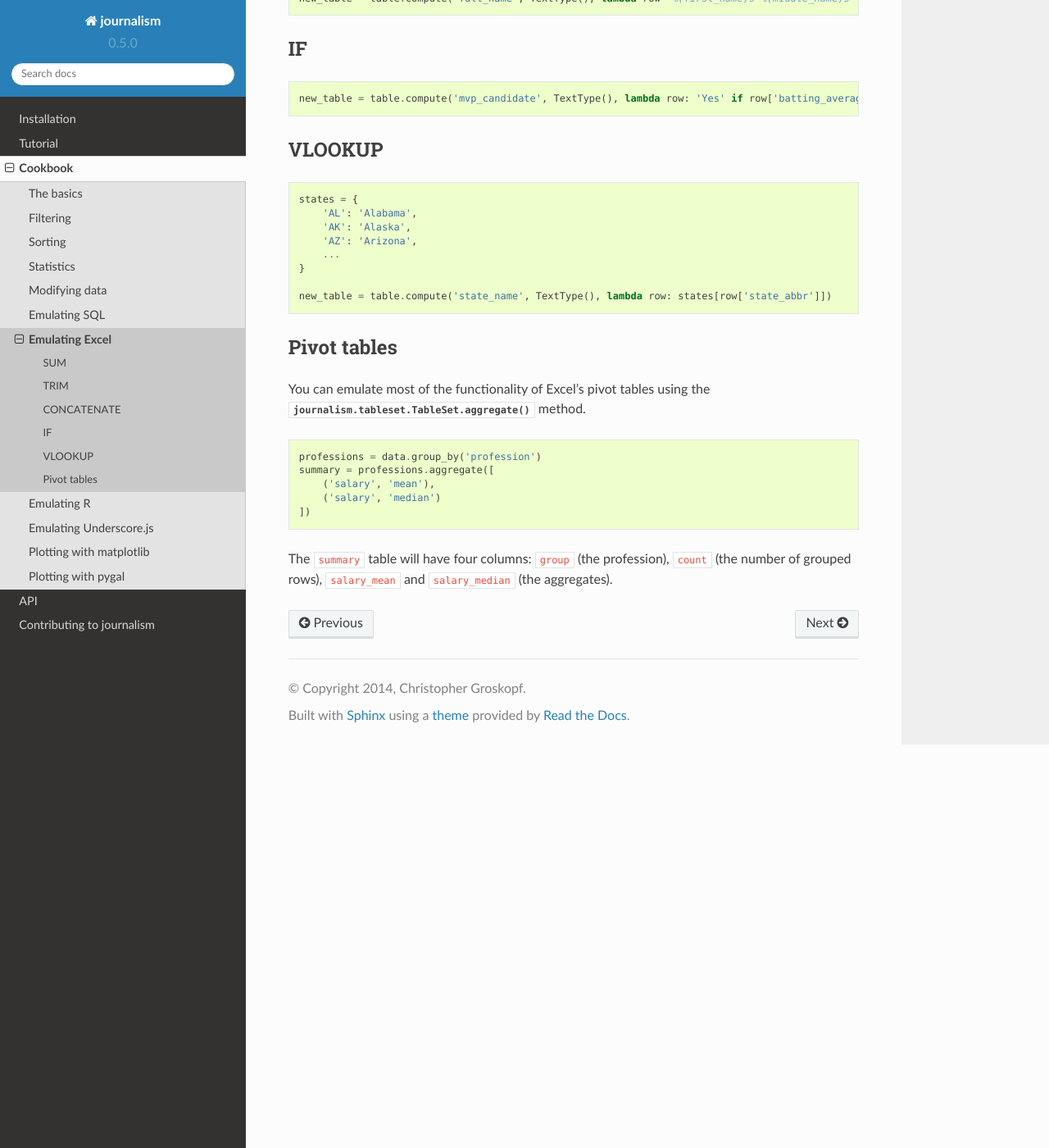
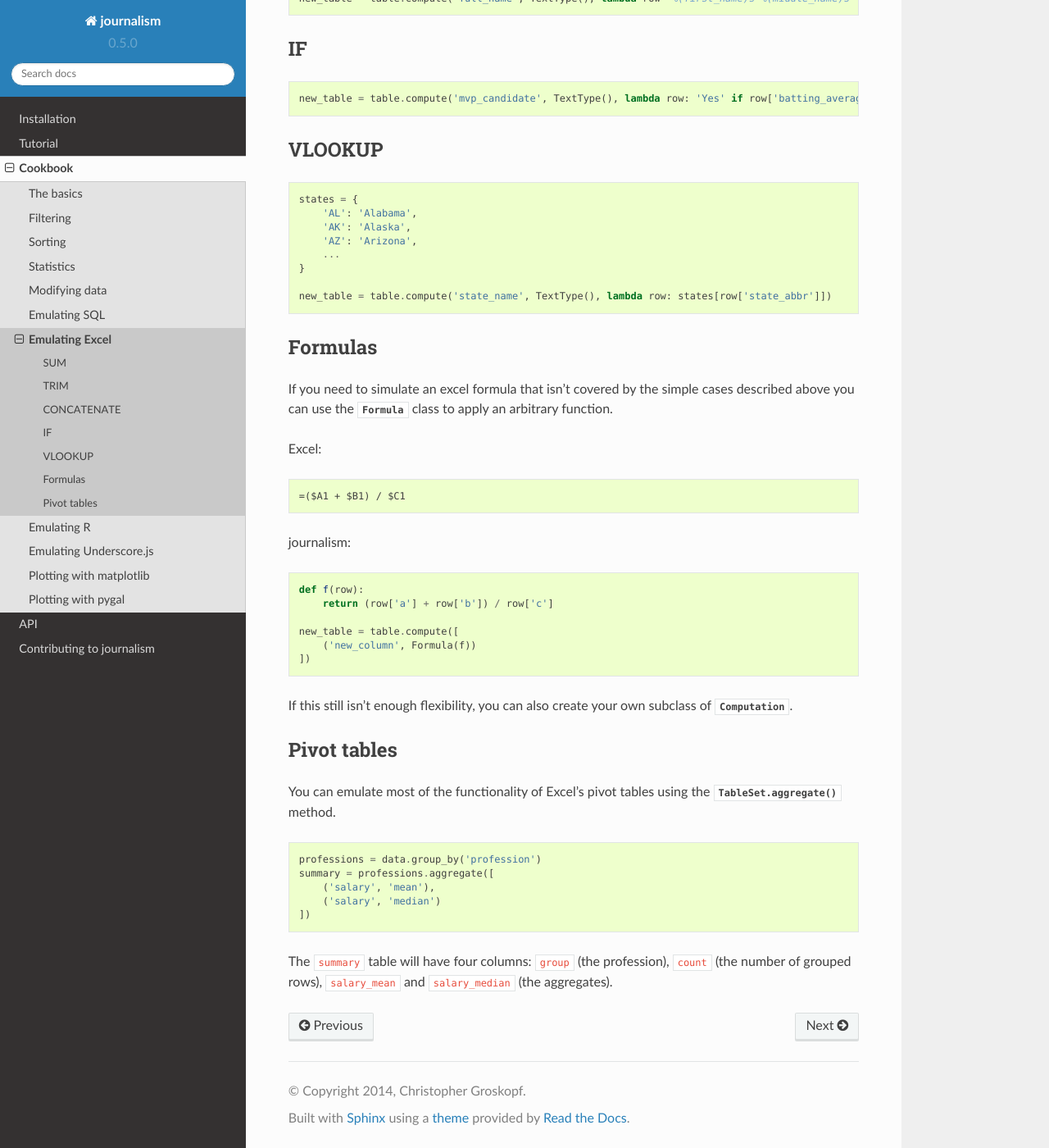
Before and after one commit to wireservice/agate, a Sphinx documentation site: the page built from docs/cookbook/excel.rst, in a window 1280 px wide and 1400 px high, scrolled down 732 px. Shown: the whole window at 82% size. Built offline with Sphinx 7.4.7 and the Read the Docs theme 2.0.0, drawn with Linux system fonts in a browser that asks for light colours.

Commit message:
Cookbook: excel formula. Closes #166.

```diff
--- a/docs/cookbook/excel.rst
+++ b/docs/cookbook/excel.rst
@@ -55,10 +55,34 @@ VLOOKUP
 
     new_table = table.compute('state_name', TextType(), lambda row: states[row['state_abbr']])
 
+Formulas
+========
+
+If you need to simulate an excel formula that isn't covered by the simple cases described above you can use the :class:`.Formula` class to apply an arbitrary function.
+
+Excel:
+
+.. code::
+
+    =($A1 + $B1) / $C1
+
+journalism:
+
+.. code-block:: python
+
+    def f(row):
+        return (row['a'] + row['b']) / row['c']
+
+    new_table = table.compute([
+        ('new_column', Formula(f))
+    ])
+
+If this still isn't enough flexibility, you can also create your own subclass of :class:`.Computation`.
+
 Pivot tables
 ============
 
-You can emulate most of the functionality of Excel's pivot tables using the :py:meth:`journalism.tableset.TableSet.aggregate` method.
+You can emulate most of the functionality of Excel's pivot tables using the :meth:`.TableSet.aggregate` method.
 
 .. code-block:: python
 
```
